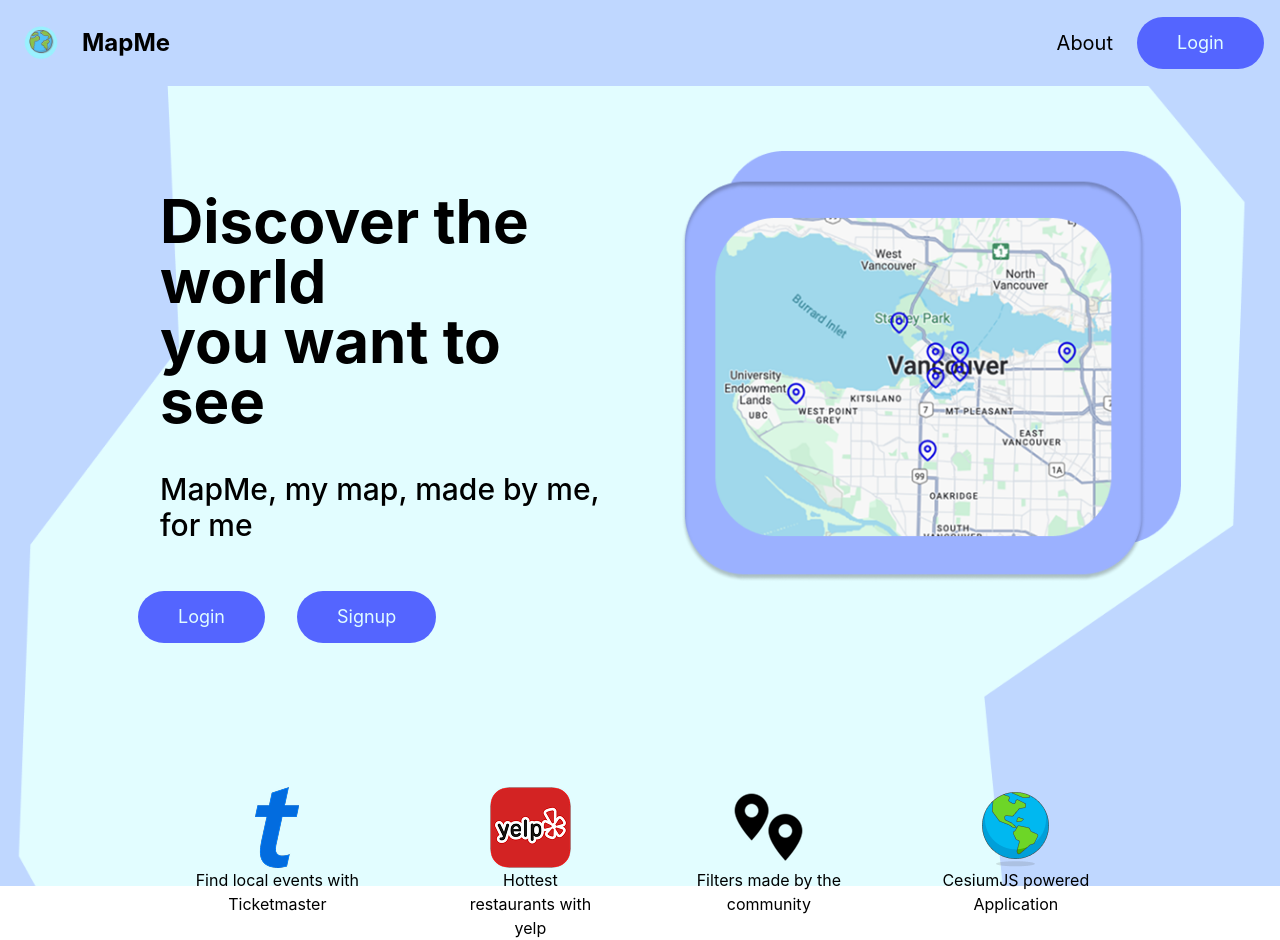
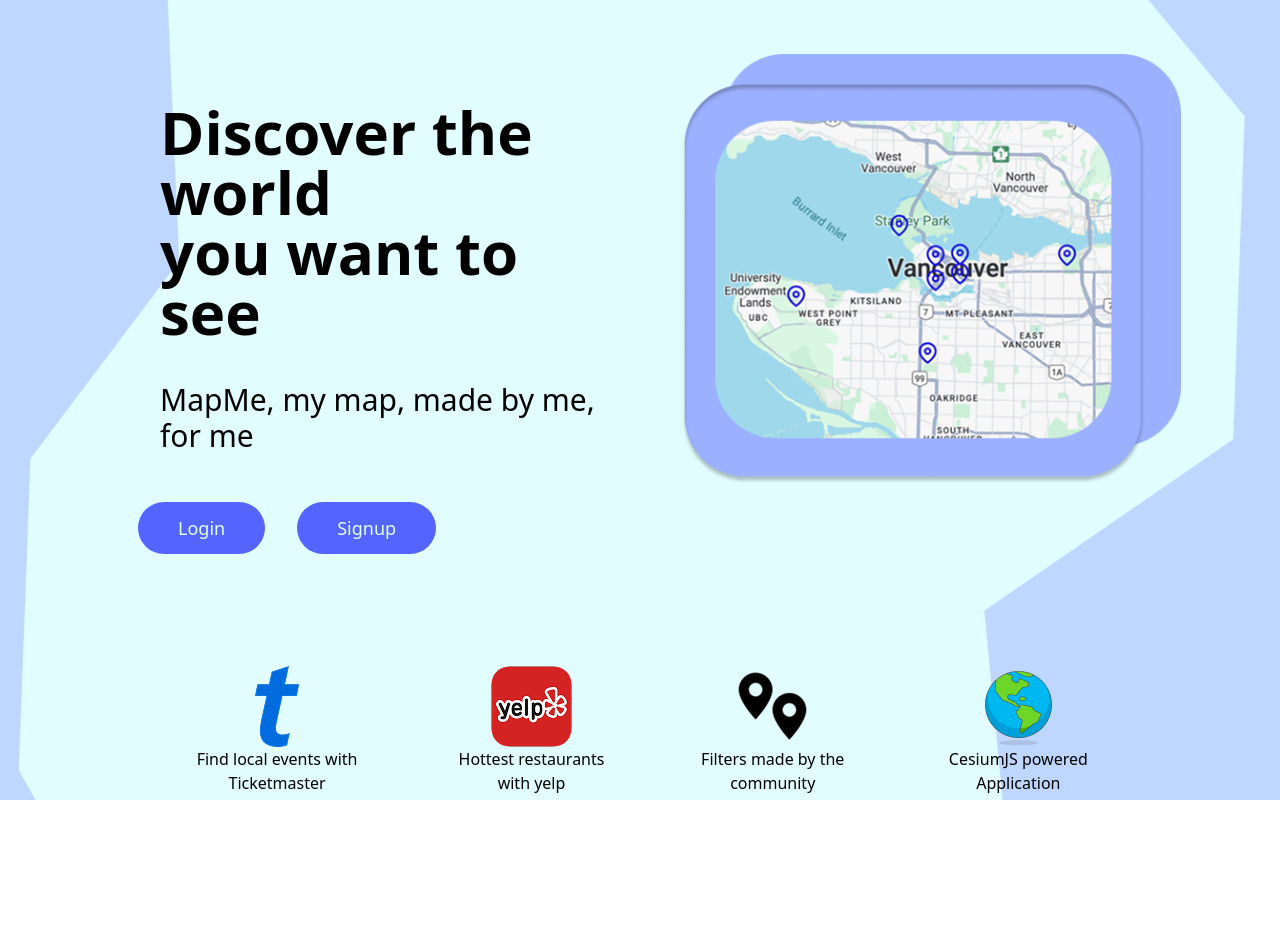
Before and after one commit to Darren542/comp-7082-group-4, a React (Vite) app in the folder mapme-frontend/: page / in a window 1280 px wide. After the commit the page ends 800 px from the top, so only its background shows below. Built offline with nearby package versions, Linux system fonts and the light colour scheme.

Commit message:
Suggested Layout Changes

```diff
--- a/mapme-frontend/src/App.tsx
+++ b/mapme-frontend/src/App.tsx
@@ -1,14 +1,7 @@
 import { Routes, Route, useNavigate } from 'react-router-dom';
-import Login from './pages/login';
-import Map from './pages/map';
-import bgPhoto from './assets/bg.png';
-import { Button } from './components/button';
-import Header from './components/header';
-import city from './assets/city.png';
-import tmaster from './assets/tmaster.png';
-import pins from './assets/pins.png';
-import globe from './assets/globe.png';
-import yelp from './assets/yelp.png';
+import { LoginPage } from './pages/LoginPage';
+import { MapPage } from './pages/MapPage';
+import { HomePage } from './pages/HomePage';
 import './App.css';
 
 
@@ -16,88 +9,15 @@ function App() {
   const navigate = useNavigate();
 
   return (
-    <div>
-      <Header /> {}
+    <>
       <Routes>
-        <Route path="/login" element={<Login />} />
-        <Route path="/map" element={<Map />} />
-        <Route path="/" element={
-          <div className="h-screen w-screen bg-cover flex flex-col items-center justify-center" style={{ backgroundImage: `url(${bgPhoto})` }}>
-            <div className="flex w-full">
-              <div className="w-1/2 m-10 pl-10 pt-10">
-                <div className="mt-10 pl-10 ml-10 pt-10 p-6">
-                  <h1 className="text-6xl font-bold text-black">Discover the world </h1>
-                  <h1 className="text-6xl font-bold text-black">you want to see</h1>
-                  <h1 className="text-3xl text-black pt-10 font-medium ">MapMe, my map, made by me, for me</h1>
-                </div>
-                <div className="w-2/3 flex items-center justify-center ml-5 gap-8 p-6">
-                  <Button text="Login" onClick={() => navigate('/login')} />
-                  <Button text="Signup" onClick={() => {}} />
-                </div>
-              </div>
-              <div className="w-1/2 mt-10">
-                <div className="mt-10 pt-10">
-                  <img
-                    src={city}
-                    alt="city"
-                    width={500}
-                    height={300}
-                    className="object-contain"
-                  />
-                </div>
-              </div>
-            </div>
-            {/* logos and such */}
-            <div className="flex w-3/4 justify-center gap-10 pt-20">
-              {/* ticketmaster */}
-              <div className="flex flex-col items-center">
-                <img
-                  src={tmaster}
-                  alt="ticketmaster"
-                  width={44}
-                  height={81}
-                  className="object-contain"
-                />
-                <h1 className="w-3/4 text-center">Find local events with Ticketmaster</h1>
-              </div>
-              {/* yelp */}
-              <div className="flex flex-col items-center">
-                <img
-                  src={yelp}
-                  alt="yelp"
-                  width={81}
-                  height={81}
-                  className="object-contain"
-                />
-                <h1 className="w-3/4 text-center">Hottest restaurants with yelp</h1>
-              </div>
-              {/* pins */}
-              <div className="flex flex-col items-center">
-                <img
-                  src={pins}
-                  alt="pins"
-                  width={81}
-                  height={81}
-                  className="object-contain"
-                />
-                <h1 className=" w-3/4 text-center">Filters made by the community</h1>
-              </div>
-              {/* globe */}
-              <div className="flex flex-col items-center">
-                <img
-                  src={globe}
-                  alt="globe"
-                  width={81}
-                  height={81}
-                  className="object-contain"
-                />
-                <h1 className="w-3/4 text-center">CesiumJS powered Application</h1>
-              </div>
-            </div>
-          </div>
-        } />
+        {/* Need to add to router redirect away from this page if logged in */}
+        <Route path="/login" element={<LoginPage />} />
+        {/* Need to add to router redirect away from this map if not logged in */}
+        <Route path="/map" element={<MapPage />} />
+        <Route path="/" element={<HomePage />}/>
       </Routes>
-    </div>
+    </>
   );
 }
 
--- a/mapme-frontend/src/components/CesiumContext/CesiumProvider.tsx
+++ b/mapme-frontend/src/components/CesiumContext/CesiumProvider.tsx
@@ -2,7 +2,7 @@
 import React, { useEffect, useRef } from "react";
 import { Viewer, Entity, Cartesian3, Color, CustomDataSource, Ion } from "cesium";
 import { CesiumContext } from "./useCesiumContext";
-import { Topbar } from "../Topbar";
+import { Header } from "../Header";
 
 interface EntityGroup {
   dataSource: CustomDataSource;
@@ -100,7 +100,9 @@ export const CesiumProvider: React.FC<{ children: React.ReactNode }> = ({ childr
   return (
     <CesiumContext.Provider value={returnValue}>
       <div>
-        <Topbar />
+        <div style={{ width: "100%", height: "60px", overflow: "hidden" }}>
+          <Header />
+        </div>
         <div style={{ display: "flex", width: "100vw", height: "calc(100vh - 60px)" }}>
           {children}
           <div ref={containerRef} style={{ width: "100%", height: "calc(100vh - 60px)" }} />
--- a/mapme-frontend/src/components/header.tsx
+++ b/mapme-frontend/src/components/Header/index.tsx
@@ -1,10 +1,12 @@
 import { Link } from 'react-router-dom';
-import { Button } from '../components/button';
-import logo from '../assets/logo.png';
+import { Button } from '../button';
+import logo from '../../assets/logo.png';
+import { useNavigate } from 'react-router-dom';
 
-const Header = () => {
+export const Header = () => {
+  const navigate = useNavigate();
   return (
-    <header className="w-full bg-[#BFD7FF] p-4">
+    <header className="w-full bg-[#BFD7FF] p-0" style={{width: "100%", height: "60px"}}>
       <div className="flex items-center justify-between h-full">
         <Link to="/" className="flex items-center">
           <img
@@ -18,12 +20,13 @@ const Header = () => {
         </Link>
         <nav>
 
-          <ul className="flex space-x-6 items-center">
+          <ul className="flex space-x-6 items-center pr-4">
             <li>
                 <Link to="/about" className="text-xl text-black hover:text-blue-600">About</Link>
             </li>
             <li>
-              <Button text="Login" onClick={() => window.location.href = '/login'} />
+              {/* <Button text="Login" onClick={() => window.location.href = '/login'} /> */}
+              <Button text="Login" onClick={() => navigate('/login')} />
             </li>
 
           </ul>
@@ -32,6 +35,3 @@ const Header = () => {
     </header>
   );
 };
-// Tried to use import { Routes, Route, useNavigate } from 'react-router-dom'; but didn't work :/
-
-export default Header;
--- a/mapme-frontend/src/components/Sidebar/index.tsx
+++ b/mapme-frontend/src/components/Sidebar/index.tsx
@@ -25,7 +25,7 @@ const Sidebar = ({
       <div>
         <div>
           <div
-            className="flex justify-between items-center cursor-pointer"
+            className="flex justify-between items-center cursor-pointer pr-2"
             onClick={() => hook.setIsAvailableCollapsed(!hook.isAvailableCollapsed)}
           >
             <h2 className="text-xl font-bold p-2">Available Addons</h2>
@@ -47,7 +47,7 @@ const Sidebar = ({
 
         <div>
           <div
-            className="flex justify-between items-center cursor-pointer"
+            className="flex justify-between items-center cursor-pointer pr-2"
             onClick={() => hook.setIsInstalledCollapsed(!hook.isInstalledCollapsed)}
           >
             <h2 className="text-xl font-bold p-2">Installed Addons</h2>
--- a/mapme-frontend/src/components/button.tsx
+++ b/mapme-frontend/src/components/button.tsx
@@ -10,7 +10,7 @@ export const Button: React.FC<ButtonProps> = ({ text, onClick }) => {
   return (
     <button
       onClick={onClick}
-      className="bg-[#5465FF] text-[#E2FDFF] rounded-full px-10 py-3 text-lg hover:bg-[#4252cc] transition"
+      className="cursor-pointer bg-[#5465FF] text-[#E2FDFF] rounded-full px-10 py-3 text-lg hover:bg-[#4252cc] transition"
     >
       {text}
     </button>
--- a/mapme-frontend/src/index.css
+++ b/mapme-frontend/src/index.css
@@ -1,9 +1,9 @@
 @import "tailwindcss";
-
+/*
 html, body, #root {
     height: 100%;
     margin: 0;
     padding: 0;
     width: 100%;
     font-family: 'inter', sans-serif;
-  }
+  } */
--- /dev/null
+++ b/mapme-frontend/src/pages/HomePage/index.tsx
@@ -0,0 +1,88 @@
+import bgPhoto from '../../assets/bg.png'
+import city from '../../assets/city.png'
+import tmaster from '../../assets/tmaster.png'
+import pins from '../../assets/pins.png'
+import globe from '../../assets/globe.png'
+import yelp from '../../assets/yelp.png'
+import { Button } from '../../components/button'
+import { useNavigate } from 'react-router-dom'
+
+export const HomePage = () => {
+  const navigate = useNavigate();
+
+  return(
+    <div className="overflow-hidden h-screen w-screen bg-cover flex flex-col items-center justify-center" style={{ backgroundImage: `url(${bgPhoto})` }}>
+      <div className="flex w-full">
+        <div className="w-1/2 m-10 pl-10 pt-0">
+          <div className="mt-10 pl-10 ml-10 pt-4 p-6">
+            <h1 className="text-6xl font-bold text-black">Discover the world </h1>
+            <h1 className="text-6xl font-bold text-black">you want to see</h1>
+            <h1 className="text-3xl text-black pt-10 font-medium ">MapMe, my map, made by me, for me</h1>
+          </div>
+          <div className="w-2/3 flex items-center justify-center ml-5 gap-8 p-6">
+            <Button text="Login" onClick={() => navigate('/login')} />
+            <Button text="Signup" onClick={() => {}} />
+          </div>
+        </div>
+        <div className="w-1/2 mt-4">
+          <div className="mt-4 pt-4">
+            <img
+              src={city}
+              alt="city"
+              width={500}
+              height={300}
+              className="object-contain"
+            />
+          </div>
+        </div>
+      </div>
+      {/* logos and such */}
+      <div className="flex w-3/4 justify-center gap-10 pt-12">
+        {/* ticketmaster */}
+        <div className="flex flex-col items-center">
+          <img
+            src={tmaster}
+            alt="ticketmaster"
+            width={44}
+            height={81}
+            className="object-contain"
+          />
+          <h1 className="w-3/4 text-center">Find local events with Ticketmaster</h1>
+        </div>
+        {/* yelp */}
+        <div className="flex flex-col items-center">
+          <img
+            src={yelp}
+            alt="yelp"
+            width={81}
+            height={81}
+            className="object-contain"
+          />
+          <h1 className="w-3/4 text-center">Hottest restaurants with yelp</h1>
+        </div>
+        {/* pins */}
+        <div className="flex flex-col items-center">
+          <img
+            src={pins}
+            alt="pins"
+            width={81}
+            height={81}
+            className="object-contain"
+          />
+          <h1 className=" w-3/4 text-center">Filters made by the community</h1>
+        </div>
+        {/* globe */}
+        <div className="flex flex-col items-center">
+          <img
+            src={globe}
+            alt="globe"
+            width={81}
+            height={81}
+            className="object-contain"
+          />
+          <h1 className="w-3/4 text-center">CesiumJS powered Application</h1>
+        </div>
+      </div>
+    </div>
+  )
+}
--- /dev/null
+++ b/mapme-frontend/src/pages/MapPage/index.tsx
@@ -0,0 +1,15 @@
+import { CesiumProvider } from "../../components/CesiumContext/CesiumProvider";
+import { AddonProvider } from "../../components/AddonManagerContext/AddonProvider";
+import AddonManager from "../../components/AddonManager";
+
+export const MapPage = () => {
+  return (
+    <CesiumProvider>
+      <AddonProvider>
+        <div style={{ display: "flex", height: "calc(100vh - 60xpx)" }}>
+          <AddonManager />
+        </div>
+      </AddonProvider>
+    </CesiumProvider>
+  );
+};
--- a/mapme-frontend/src/pages/map.tsx
+++ /dev/null
@@ -1,17 +0,0 @@
-
-import { CesiumProvider } from "../components/CesiumContext/CesiumProvider";
-import { AddonProvider } from "../components/AddonManagerContext/AddonProvider";
-import AddonManager from "../components/AddonManager";
-
-export default function Map() {
-  return (
-    // TODO Set these to be rendered after someone logs in.
-    <CesiumProvider>
-      <AddonProvider>
-        <div style={{ display: "flex", height: "calc(100vh - 60xpx)" }}>
-          <AddonManager />
-        </div>
-      </AddonProvider>
-    </CesiumProvider>
-  );
-};
```
Also changed, not shown: mapme-frontend/src/pages/LoginPage/index.tsx (renamed from mapme-frontend/src/pages/login.tsx, +6 -6 lines).
